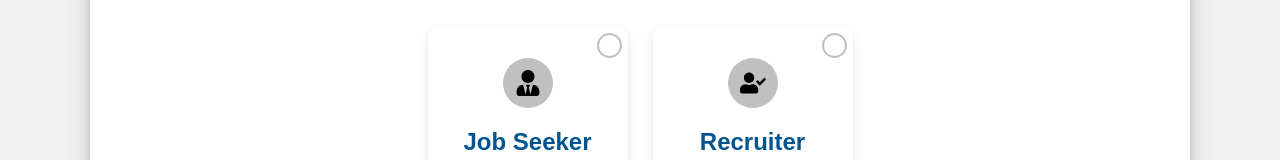
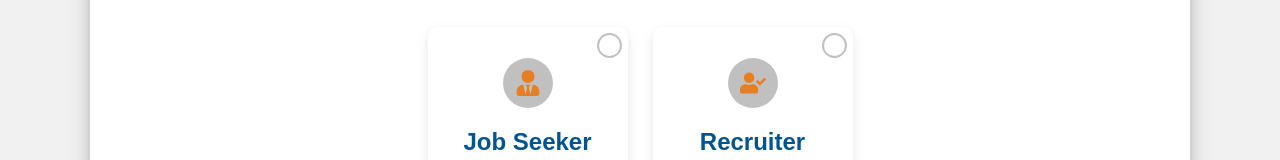
Before and after one commit to Naeemi7/AfghanKar.af, a React (Vite) app in the folder client/: page /registration in a window 1280 px wide. Shown: the part 238-398 px from the top of the page. Built offline with nearby package versions, Linux system fonts and the light colour scheme.

Commit message:
the registration page in which the selectionCard has been optimized UX/UI based

```diff
--- a/client/src/components/reusable/SelectionCard.jsx
+++ b/client/src/components/reusable/SelectionCard.jsx
@@ -15,7 +15,7 @@ export default function SelectionCard({
   return (
     <div className="selection-card-container">
       <div
-        className={`buttons-container ${select ? "selected" : ""}`} // Apply selected class
+        className={`buttons-container ${select ? "selected" : ""}`}
         onClick={handleSelection} // Handle click to select this card
       >
         <div className="buttons-wrapper">
@@ -48,7 +48,7 @@ export default function SelectionCard({
 }
 
 SelectionCard.propTypes = {
-  select: PropTypes.bool.isRequired, // Ensure this is a boolean
+  select: PropTypes.bool.isRequired,
   handleSelection: PropTypes.func,
   iconName: PropTypes.string,
   iconLib: PropTypes.string,
--- a/client/src/pages/registeration-page/RegistrationPage.jsx
+++ b/client/src/pages/registeration-page/RegistrationPage.jsx
@@ -26,6 +26,7 @@ const RegistrationPage = () => {
       </div>
 
       <div className="registeration-page-wrapper">
+        {/* Reusable SelectionCard Component */}
         <SelectionCard
           select={selectedCard === "jobSeeker"}
           handleSelection={() => handleSelection("jobSeeker")}
@@ -35,6 +36,8 @@ const RegistrationPage = () => {
           heading="Job Seeker"
           content="Looking for a job?"
         />
+
+        {/* Reusable SelectionCard Component */}
         <SelectionCard
           select={selectedCard === "recruiter"}
           handleSelection={() => handleSelection("recruiter")}
--- a/client/src/styles/components/reusableComponents.scss
+++ b/client/src/styles/components/reusableComponents.scss
@@ -270,6 +270,7 @@ form {
 
           .icon {
             font-size: 10rem !important;
+            color: $primary-btn-background;
           }
         }
       }
```
